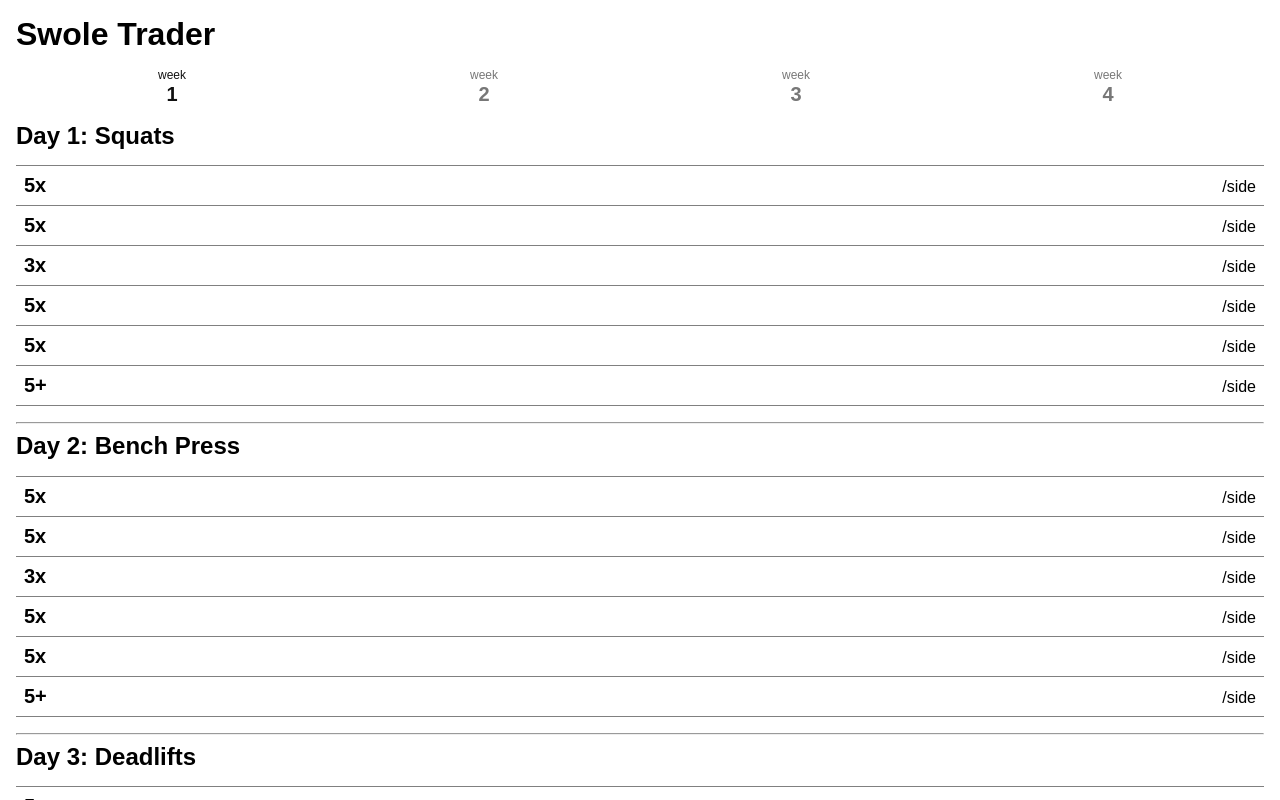
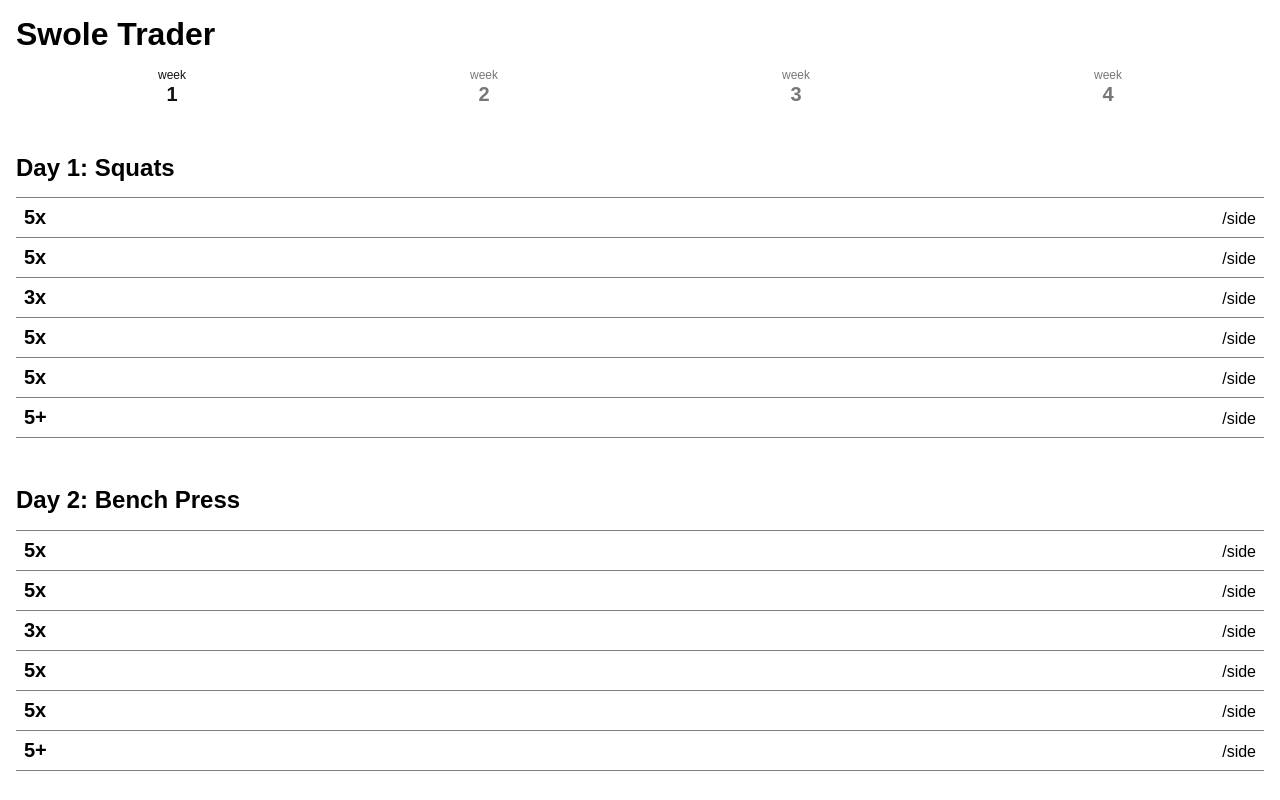
Before and after one commit to jegtnes/swole-trader, a React (Create React App) app: page / in a window 1280 px wide. Both pictures are taken after a click on the button "HIT ME WITH YOUR RHYTHM STICK. HIT ME, HIT ME". Shown: the top 800 px of the page. Built offline with nearby package versions, Linux system fonts and the light colour scheme.

Commit message:
Improve spacing between components

```diff
--- a/src/Week/Week.css
+++ b/src/Week/Week.css
@@ -1,12 +1,18 @@
-.week ol {
+.week__day {
+  margin: 3em 0;
   padding: 0;
   list-style-type: none;
   border-collapse: collapse;
 }
 
+.week__day ol {
+  padding-left: 0;
+}
+
 .week li {
   padding: .5em;
   display: flex;
+  flex-wrap: wrap;
   border-top: 1px solid grey;
   align-items: baseline;
 }
--- a/src/Week/Week.js
+++ b/src/Week/Week.js
@@ -8,26 +8,22 @@
   render() {
     return (
       <div className="week">
-        <div>
+        <div className="week__day">
           <h2>Day 1: Squats</h2>
           <Set day={0} weekNumber={this.props.weekNumber} orm={this.props.squats} unit={this.props.unit} roundingFactor={this.props.roundingFactor} />
         </div>
-        <hr />
-        <div>
+        <div className="week__day">
           <h2>Day 2: Bench Press</h2>
           <Set day={1} weekNumber={this.props.weekNumber} orm={this.props.bench} unit={this.props.unit} roundingFactor={this.props.roundingFactor} />
         </div>
-        <hr />
-        <div>
+        <div className="week__day">
           <h2>Day 3: Deadlifts</h2>
           <Set day={2} weekNumber={this.props.weekNumber} orm={this.props.deadlift} unit={this.props.unit} roundingFactor={this.props.roundingFactor} />
         </div>
-        <hr />
-        <div>
+        <div className="week__day">
           <h2>Day 4: Overhead Press</h2>
           <Set day={3} weekNumber={this.props.weekNumber} orm={this.props.ohp} unit={this.props.unit} roundingFactor={this.props.roundingFactor} />
         </div>
-        <hr />
       </div>
     )
   }
```
Also changed, not shown: 1 other file (tests, documents, lock files or other folders).
